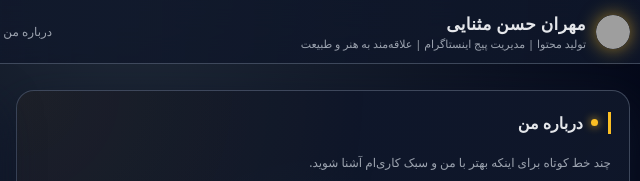
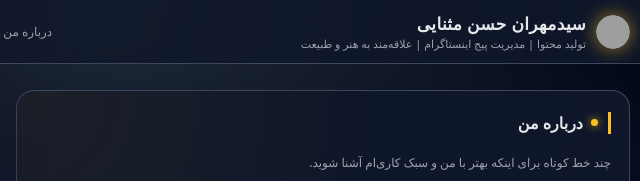
Before and after one commit to mehranmosanna-collab/my-site, a plain HTML site: page index.html in a window 1280 px wide. Shown: the top 181 px of the page, 512-1152 px from the left. Drawn offline with Linux system fonts and the light colour scheme; grey boxes are pictures that could not be loaded.

Commit message:
Update index.html

```diff
--- a/index.html
+++ b/index.html
@@ -380,7 +380,7 @@
                style="width:100%; height:100%; object-fit:cover; border-radius:50%;">
         </div>
         <div class="brand-text">
-          <h1>مهران حسن مثنایی</h1>
+          <h1>سیدمهران حسن مثنایی</h1>
           <p>تولید محتوا | مدیریت پیج اینستاگرام | علاقه‌مند به هنر و طبیعت</p>
         </div>
       </div>
```
